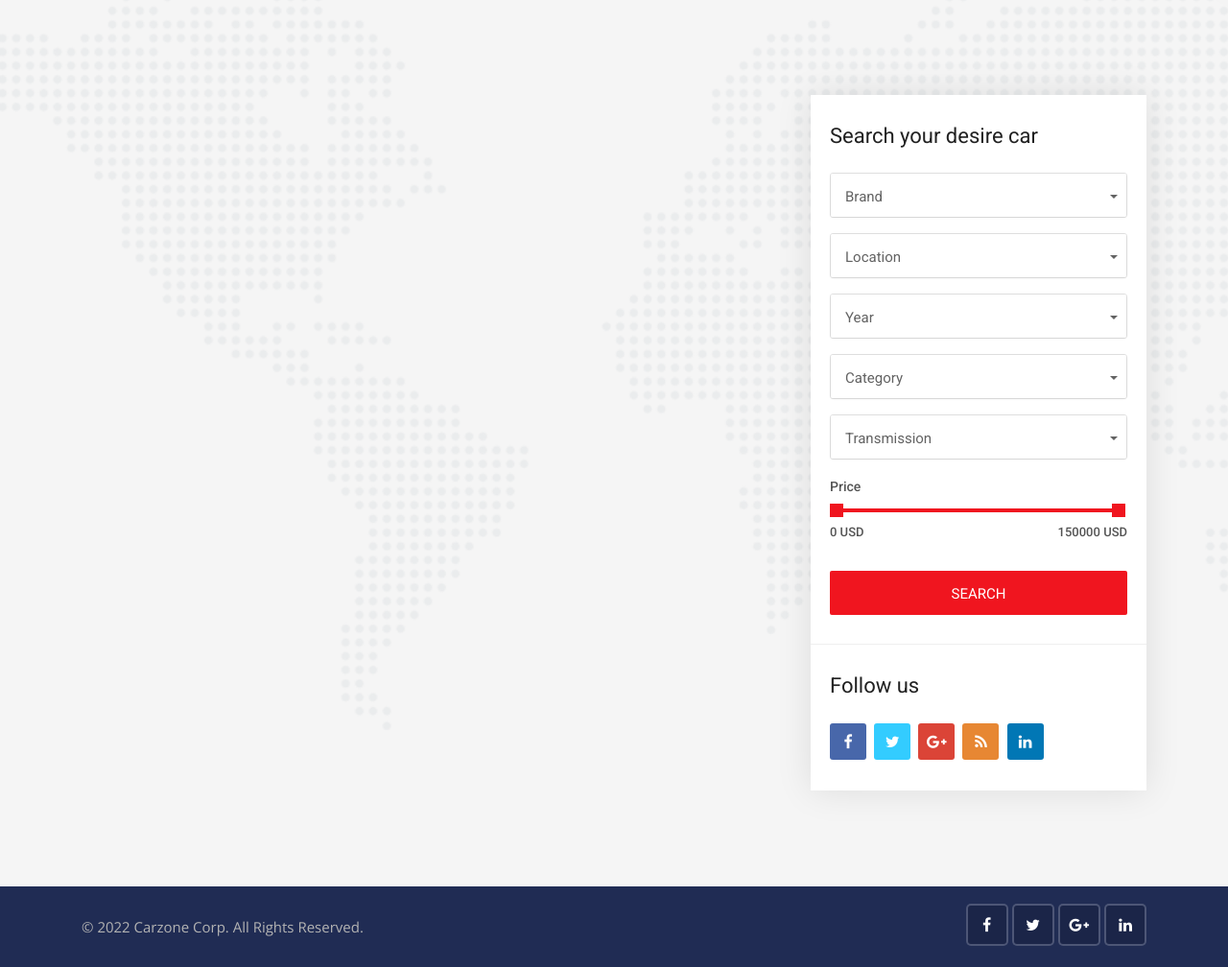
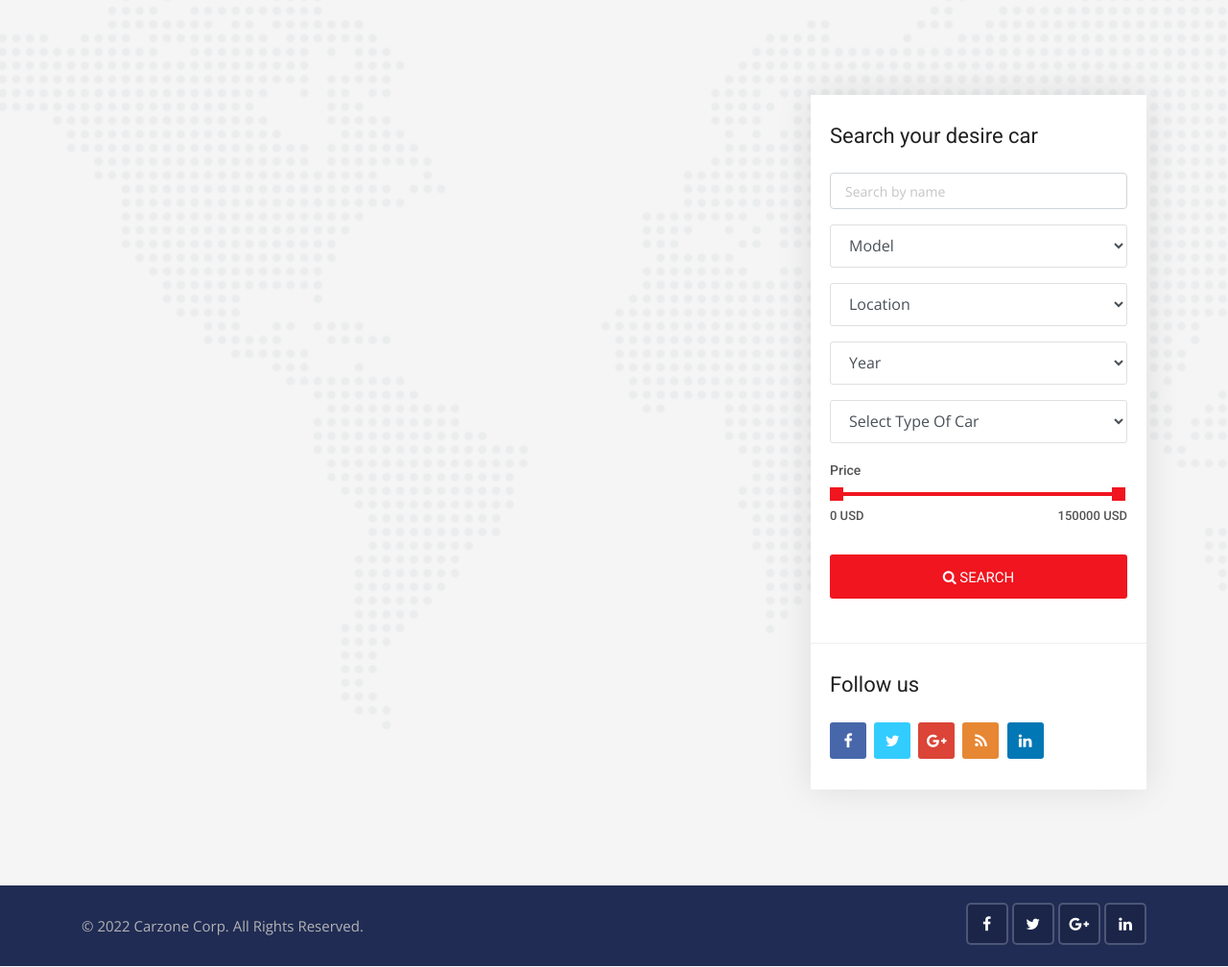
Before and after one commit to zahedulalam/carzone-project, a Django app: page /cars in a window 1280 px wide. Shown: the part 361-1369 px from the top of the page at 96% size. Run offline with Django 3.2, Linux system fonts and the light colour scheme; data that the repository does not hold is empty; parts of the project's set-up code (start-up, migrations or seed data) failed here and were passed over; some libraries are stand-ins or nearby versions.

Commit message:
completed search functionalities and admin customization

```diff
--- a/cars/urls.py
+++ b/cars/urls.py
@@ -5,5 +5,6 @@
 
 urlpatterns = [
     path('', views.cars, name='cars'),
-    path('<int:id>', views.car_detail, name='car_detail')
+    path('<int:id>', views.car_detail, name='car_detail'),
+    path('search', views.search, name='search'),
 ]
--- a/cars/views.py
+++ b/cars/views.py
@@ -1,4 +1,6 @@
+import keyword
 from django.shortcuts import get_object_or_404, render
+from requests import request
 
 from cars.models import Car
 from django.core.paginator import EmptyPage, PageNotAnInteger, Paginator
@@ -10,8 +12,16 @@
     paginator = Paginator(cars, 4)
     page = request.GET.get('page')
     paged_cars = paginator.get_page(page)
+    model_search = Car.objects.values_list('model', flat=True).distinct()
+    city_search = Car.objects.values_list('city', flat=True).distinct()
+    year_search = Car.objects.values_list('year', flat=True).distinct()
+    body_style_search = Car.objects.values_list('body_style', flat=True).distinct()
     data = {
         'cars': paged_cars,
+        'model_search': model_search,
+        'city_search': city_search,
+        'year_search': year_search,
+        'body_style_search': body_style_search,
     }
     return render(request, 'cars/cars.html', data)
 
@@ -22,3 +32,55 @@
         'single_car': single_car,
     }
     return render(request, 'cars/car_detail.html', data)
+
+
+def search(request):
+    cars = Car.objects.order_by('-created_date')
+
+    model_search = Car.objects.values_list('model', flat=True).distinct()
+    city_search = Car.objects.values_list('city', flat=True).distinct()
+    year_search = Car.objects.values_list('year', flat=True).distinct()
+    body_style_search = Car.objects.values_list('body_style', flat=True).distinct()
+    transmission_search = Car.objects.values_list('transmission', flat=True).distinct()
+
+
+    if 'keyword' in request.GET:
+        keyword = request.GET['keyword']
+        if keyword:
+            cars = cars.filter(description__icontains=keyword)
+
+    if 'model' in request.GET:
+        model = request.GET['model']
+        if model:
+            cars = cars.filter(model__iexact=model)
+
+    if 'city' in request.GET:
+        city = request.GET['city']
+        if city:
+            cars = cars.filter(city__iexact=city)
+
+    if 'year' in request.GET:
+        year = request.GET['year']
+        if year:
+            cars = cars.filter(year__iexact=year)
+
+    if 'body_style' in request.GET:
+        body_style = request.GET['body_style']
+        if body_style:
+            cars = cars.filter(body_style__iexact=body_style)
+
+
+    if 'min_price' in request.GET:
+        min_price = request.GET['min_price']
+        max_price = request.GET['max_price']
+        if max_price:
+            cars = cars.filter(price__gte=min_price, price__lte=max_price)
+    data = {
+        'cars': cars,
+        'model_search': model_search,
+        'city_search': city_search,
+        'year_search': year_search,
+        'body_style_search': body_style_search,
+        'transmission_search': transmission_search,
+    }
+    return render(request, 'cars/search.html', data)
--- a/carzone/static/css/admin.css
+++ b/carzone/static/css/admin.css
@@ -1,7 +1,7 @@
 #header{
   background-color: #fff !important;
   color: #ff0000 !important;
-  box-shadow: 0px 0px 3px 0px #ff0000;
+  box-shadow: 0px 0px 3px 1px #ff0000;
 }
 
 #header a:link, #header a:visited{
--- a/templates/base.html
+++ b/templates/base.html
@@ -56,8 +56,8 @@
 <!-- Full Page Search -->
 <div id="full-page-search">
     <button type="button" class="close">×</button>
-    <form action="https://storage.googleapis.com/theme-vessel/carhouse/index.html#" class="search-header">
-        <input type="search" value="" placeholder="type keyword(s) here. Eg: audi, benz etc" />
+    <form action="{% url 'search' %}" class="search-header">
+        <input type="search" value="" placeholder="type keyword(s) here. Eg: audi, benz etc" name='keyword'/>
         <button type="submit" class="btn btn-sm button-theme">Search</button>
     </form>
 </div>
--- a/templates/cars/cars.html
+++ b/templates/cars/cars.html
@@ -134,64 +134,52 @@
                     <!-- Advanced search start -->
                     <div class="widget advanced-search2">
                         <h3 class="sidebar-title">Search your desire car</h3>
-                        <form method="GET">
+                        <form action="{% url 'search' %}" method="">
                             <div class="form-group">
-                                <select class="selectpicker search-fields" name="brand">
-                                    <option>Brand</option>
-                                    <option>Any</option>
-                                    <option>New</option>
-                                    <option>Semi-New</option>
-                                    <option>Damaged</option>
-                                    <option>Used</option>
+                                <input type="text" name="keyword" placeholder="Search by name" class="form-control">
+                            </div>
+
+                            <div class="form-group">
+                                <select class="form-control search-fields" name="model">
+                                    <option selected="true" disabled="disabled">Model</option>
+                                    {% for model in model_search %}
+                                        <option value="{{model}}">{{model}}</option>
+                                    {% endfor %}
                                 </select>
                             </div>
                             <div class="form-group">
-                                <select class="selectpicker search-fields" name="location">
-                                    <option>Location</option>
-                                    <option>United States</option>
-                                    <option>United Kingdom</option>
-                                    <option>American Samoa</option>
-                                    <option>Belgium</option>
-                                    <option>Cameroon</option>
-                                    <option>Canada</option>
+                                <select class="form-control search-fields" name="city">
+                                    <option selected="true" disabled="disabled">Location</option>
+                                    {% for city in city_search %}
+                                        <option value="{{city}}">{{city}}</option>
+                                    {% endfor %}
                                 </select>
                             </div>
                             <div class="form-group">
-                                <select class="selectpicker search-fields" name="year">
-                                    <option>Year</option>
-                                    <option>2016</option>
-                                    <option>2017</option>
-                                    <option>2018</option>
-                                    <option>2019</option>
-                                    <option>2020</option>
+                                <select class="form-control search-fields" name="year">
+                                    <option selected="true" disabled="disabled">Year</option>
+                                    {% for year in year_search %}
+                                        <option value="{{year}}">{{year}}</option>
+                                    {% endfor %}
                                 </select>
                             </div>
                             <div class="form-group">
-                                <select class="selectpicker search-fields" name="category">
-                                    <option>Category</option>
-                                    <option>Luxury Car</option>
-                                    <option>Pickup Truck</option>
-                                    <option>Minivan</option>
-                                    <option>Truck</option>
-                                    <option>Sports Car</option>
-                                    <option>Wagon</option>
-                                </select>
-                            </div>
-                            <div class="form-group">
-                                <select class="selectpicker search-fields" name="transmission">
-                                    <option>Transmission</option>
-                                    <option>Automatic</option>
-                                    <option>Manual</option>
-                                    <option>Tiptronic</option>
+                                <select class="form-control search-fields" name="body_style">
+                                    <option selected="true" disabled="disabled">Select Type Of Car</option>
+                                    {% for body_style in body_style_search %}
+                                        <option value="{{body_style}}">{{body_style}}</option>
+                                    {% endfor %}
                                 </select>
                             </div>
                             <div class="range-slider clearfix">
-                                <label>Price</label>
-                                <div data-min="0" data-max="150000"  data-min-name="min_price" data-max-name="max_price" data-unit="USD" class="range-slider-ui ui-slider" aria-disabled="false"></div>
-                                <div class="clearfix"></div>
-                            </div>
-                            <div class="form-group mb-0">
-                                <button class="search-button btn">Search</button>
+                                            <label>Price</label>
+                                            <div data-min="0" data-max="150000"  data-min-name="min_price" data-max-name="max_price" data-unit="USD" class="range-slider-ui ui-slider" aria-disabled="false"></div>
+                                            <div class="clearfix"></div>
+                                        </div>
+                            <div class="form-group">
+                                <button class="btn btn-block button-theme btn-md">
+                                    <i class="fa fa-search"></i> Search
+                                </button>
                             </div>
                         </form>
                     </div>
```
Also changed, not shown: pages/views.py (+8 -0 lines), templates/admin/base_site.html (added, +14 -0 lines), templates/cars/search.html (added, +192 -0 lines), templates/pages/home.html (+21 -36 lines).
